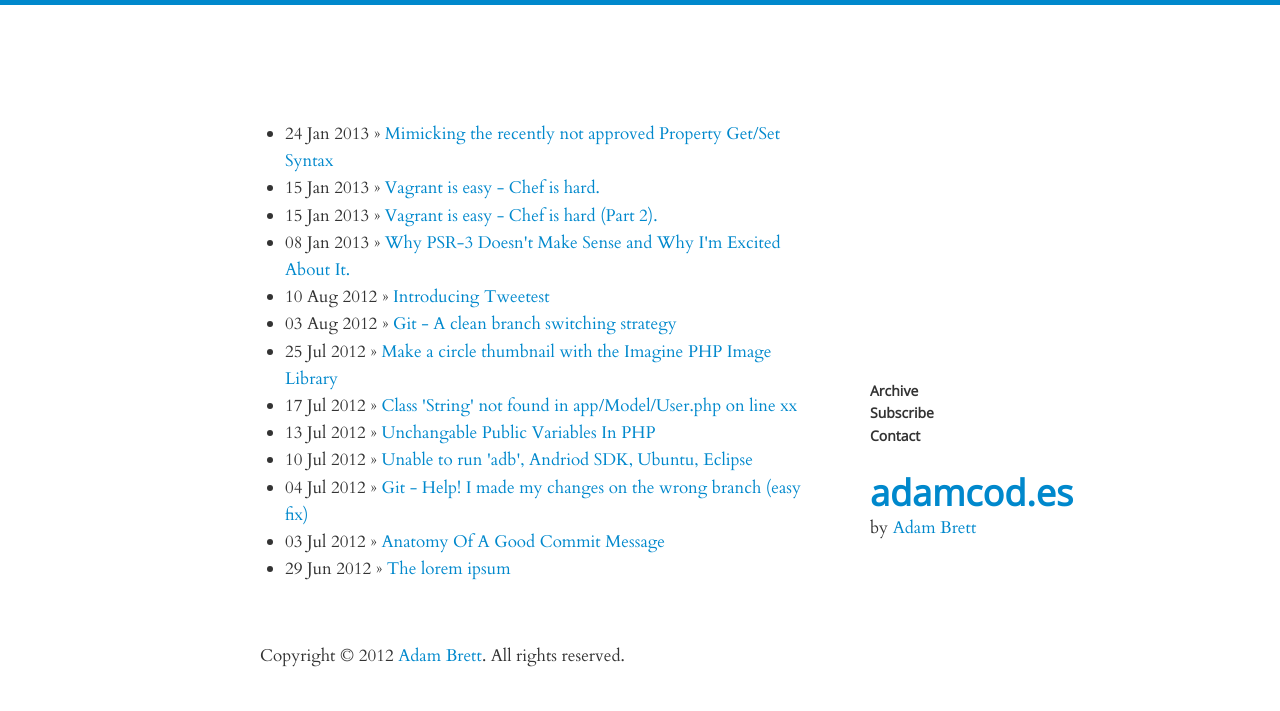
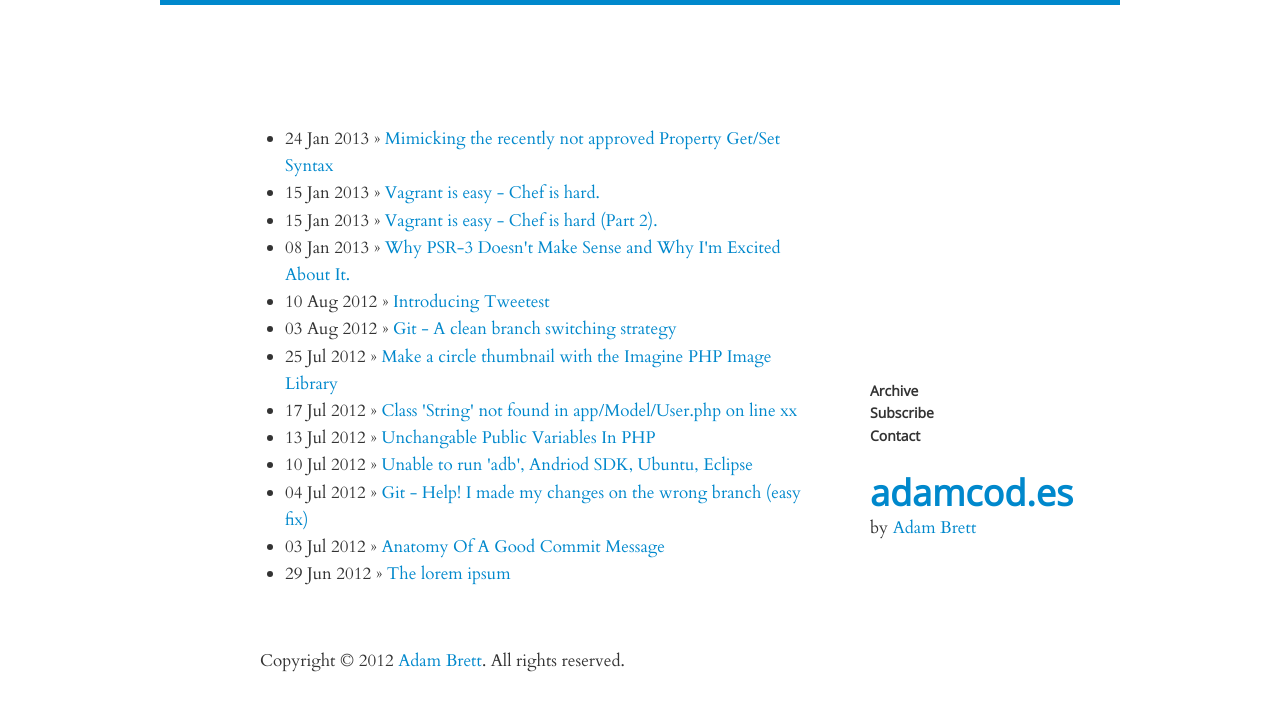
Before and after one commit to marc-f/adamcod.es, a Jekyll site: the page built from archive.html, in a window 1280 px wide. Shown: the top 711 px of the page. Built offline with Jekyll 4.4.1, drawn with Linux system fonts in a browser that asks for light colours; comment, search, counter and statistics services are not loaded.

Commit message:
updated cache @ 2013-01-24 14:01:27

```diff
--- a/css/style.css
+++ b/css/style.css
@@ -694,22 +694,12 @@ table .span24 {
 */
 /* Basic
 -------------------------------------------------- */
-html:before {
-  position: fixed;
-  left: 0;
-  top: 0;
-  z-index: 50;
-  display: block;
-  height: 5px;
-  width: 100%;
-  background: #0088cc;
-  content: "";
-}
 body {
   width: 760px;
   position: relative;
   margin: 0 auto;
   padding: 0 100px;
+  border-top: 5px solid #0088cc;
 }
 header {
   position: fixed;
```
Also changed, not shown: css/style.less (+13 -11 lines).
